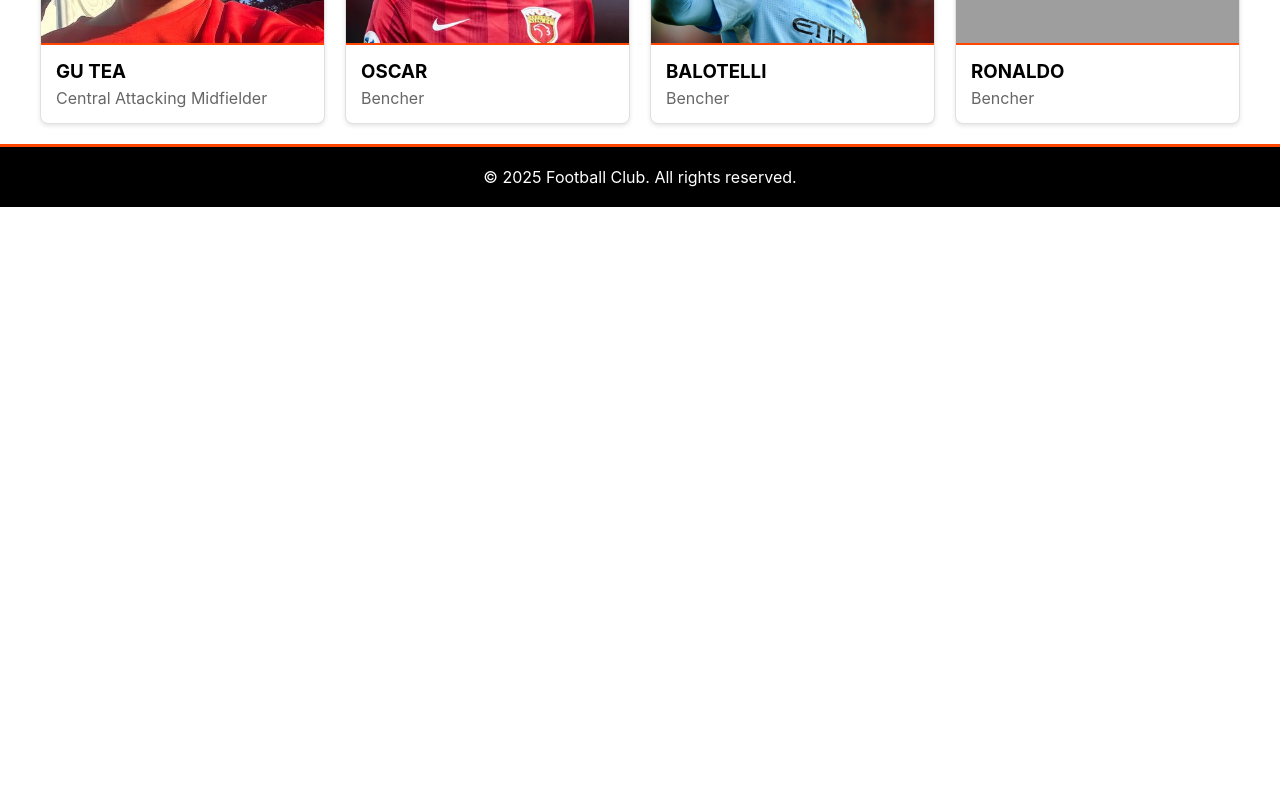
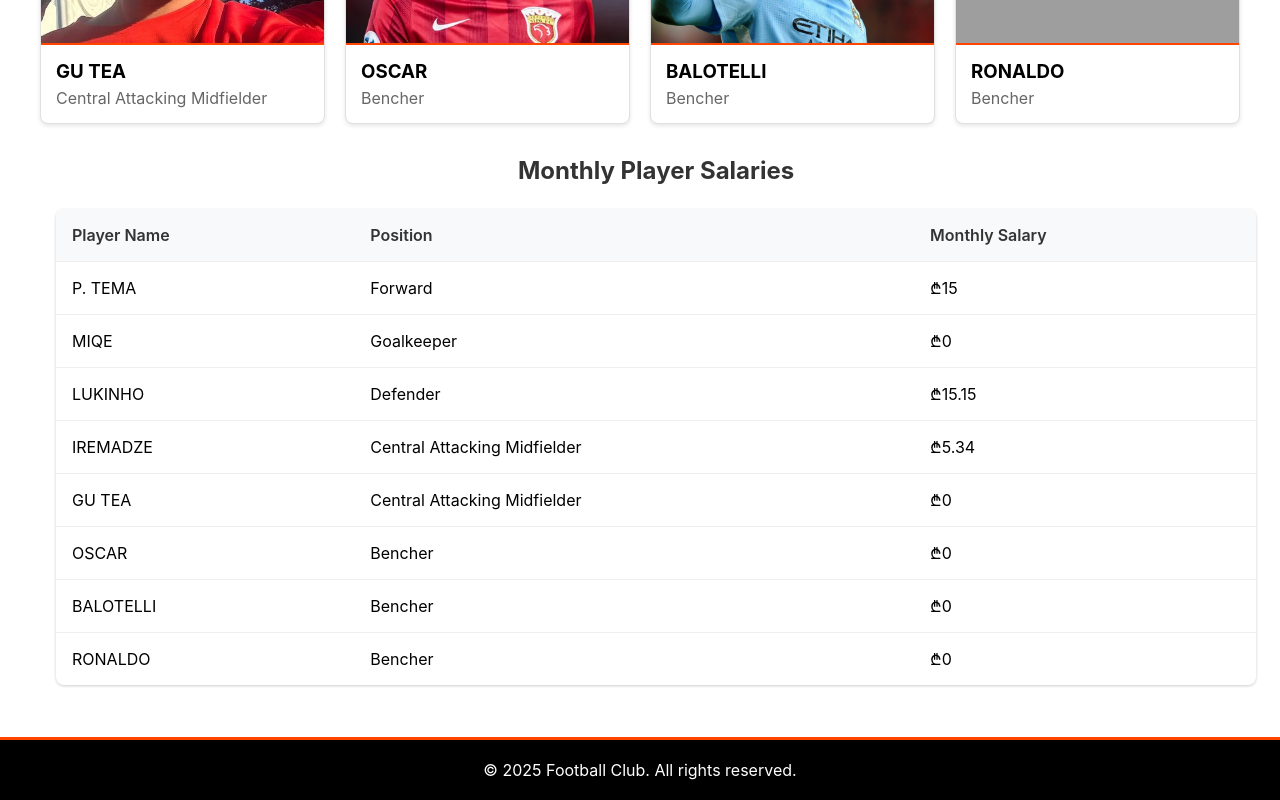
Before and after one commit to itu-ilia/FC-SION, a React (Create React App) app: page / in a window 1280 px wide. Shown: the part 999-1799 px from the top of the page. Before the commit the page ends 1206 px from the top, so only its background shows below. Built offline with nearby package versions, Linux system fonts and the light colour scheme; grey boxes are pictures that could not be loaded.

Commit message:
added salaries

```diff
--- a/src/App.js
+++ b/src/App.js
@@ -2,6 +2,7 @@ import React from 'react';
 import Header from './components/Header';
 import TeamsTable from './components/TeamsTable';
 import PlayerCard from './components/PlayerCard';
+import SalaryTable from './components/SalaryTable';
 import Footer from './components/Footer';
 import { teams } from './data/teams';
 import { players } from './data/players';
@@ -23,6 +24,7 @@ function App() {
             <PlayerCard key={index} player={player} />
           ))}
         </div>
+        <SalaryTable players={players} />
       </main>
       <Footer />
     </div>
--- /dev/null
+++ b/src/components/SalaryTable.js
@@ -0,0 +1,30 @@
+import React from 'react';
+import '../styles/SalaryTable.css';
+
+const SalaryTable = ({ players }) => {
+  return (
+    <div className="salary-table-container">
+      <h2>Monthly Player Salaries</h2>
+      <table className="salary-table">
+        <thead>
+          <tr>
+            <th>Player Name</th>
+            <th>Position</th>
+            <th>Monthly Salary</th>
+          </tr>
+        </thead>
+        <tbody>
+          {players.map((player, index) => (
+            <tr key={index}>
+              <td>{player.name}</td>
+              <td>{player.position}</td>
+              <td>₾{player.monthlySalary?.toLocaleString() || 'N/A'}</td>
+            </tr>
+          ))}
+        </tbody>
+      </table>
+    </div>
+  );
+};
+
+export default SalaryTable;
--- a/src/data/players.js
+++ b/src/data/players.js
@@ -16,7 +16,8 @@ export const players = [
     yearsInClub: 5,
     dominantFoot: "Right",
     playStyle: "Aggressive striker",
-    bio: "Known for his powerful shots and quick reflexes."
+    bio: "Known for his powerful shots and quick reflexes.",
+    monthlySalary: 15,
   },
   {
     name: "MIQE",
@@ -26,7 +27,8 @@ export const players = [
     yearsInClub: 3,
     dominantFoot: "Left",
     playStyle: "Solid shot-stopper",
-    bio: "Consistently reliable in high-pressure situations."
+    bio: "Consistently reliable in high-pressure situations.",
+    monthlySalary: 0,
   },
   {
     name: "LUKINHO",
@@ -36,7 +38,8 @@ export const players = [
     yearsInClub: 5,
     dominantFoot: "Right",
     playStyle: "Great defender",
-    bio: "Skilled in defending and tackling"
+    bio: "Skilled in defending and tackling",
+    monthlySalary: 15.15,
   },
   {
     name: "IREMADZE",
@@ -46,7 +49,8 @@ export const players = [
     yearsInClub: 5,
     dominantFoot: "Right",
     playStyle: "Great playmaker",
-    bio: "Known for his creative passing and vision."
+    bio: "Known for his creative passing and vision.",
+    monthlySalary: 5.34,
   },
   {
     name: "GU TEA",
@@ -56,21 +60,25 @@ export const players = [
     yearsInClub: 5,
     dominantFoot: "Right",
     playStyle: "Shooting striker",
-    bio: "Known for his double playstyle and shooting"
+    bio: "Known for his double playstyle and shooting",
+    monthlySalary: 0,
   },
   {
     name: "OSCAR",
     position: "Bencher",
-    photo: player6
+    photo: player6,
+    monthlySalary: 0,
   },
   {
     name: "BALOTELLI",
     position: "Bencher",
-    photo: player7
+    photo: player7,
+    monthlySalary: 0,
   },
   {
     name: "RONALDO",
     position: "Bencher",
-    photo: player8
+    photo: player8,
+    monthlySalary: 0,
   }
 ];
--- /dev/null
+++ b/src/styles/SalaryTable.css
@@ -0,0 +1,53 @@
+.salary-table-container {
+  width: 100%;
+  max-width: 1200px;
+  margin: 2rem auto;
+  padding: 0 1rem;
+}
+
+.salary-table-container h2 {
+  color: #333;
+  text-align: center;
+  margin-bottom: 1.5rem;
+}
+
+.salary-table {
+  width: 100%;
+  border-collapse: collapse;
+  background-color: white;
+  box-shadow: 0 1px 3px rgba(0, 0, 0, 0.2);
+  border-radius: 8px;
+  overflow: hidden;
+}
+
+.salary-table th,
+.salary-table td {
+  padding: 1rem;
+  text-align: left;
+  border-bottom: 1px solid #eee;
+}
+
+.salary-table th {
+  background-color: #f8f9fa;
+  font-weight: 600;
+  color: #333;
+}
+
+.salary-table tr:last-child td {
+  border-bottom: none;
+}
+
+.salary-table tbody tr:hover {
+  background-color: #f8f9fa;
+}
+
+@media (max-width: 768px) {
+  .salary-table {
+    font-size: 14px;
+  }
+
+  .salary-table th,
+  .salary-table td {
+    padding: 0.75rem;
+  }
+}
```
